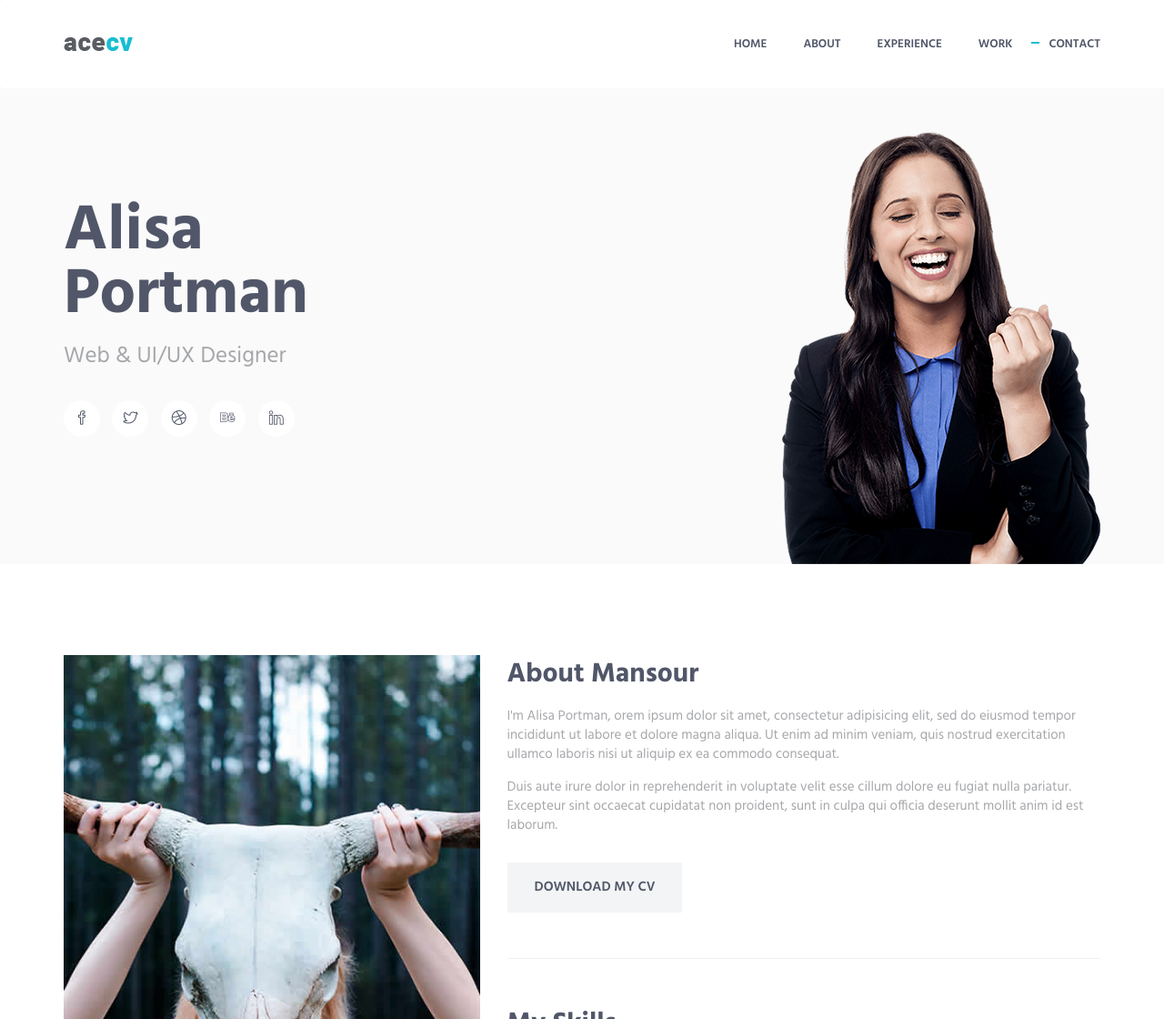
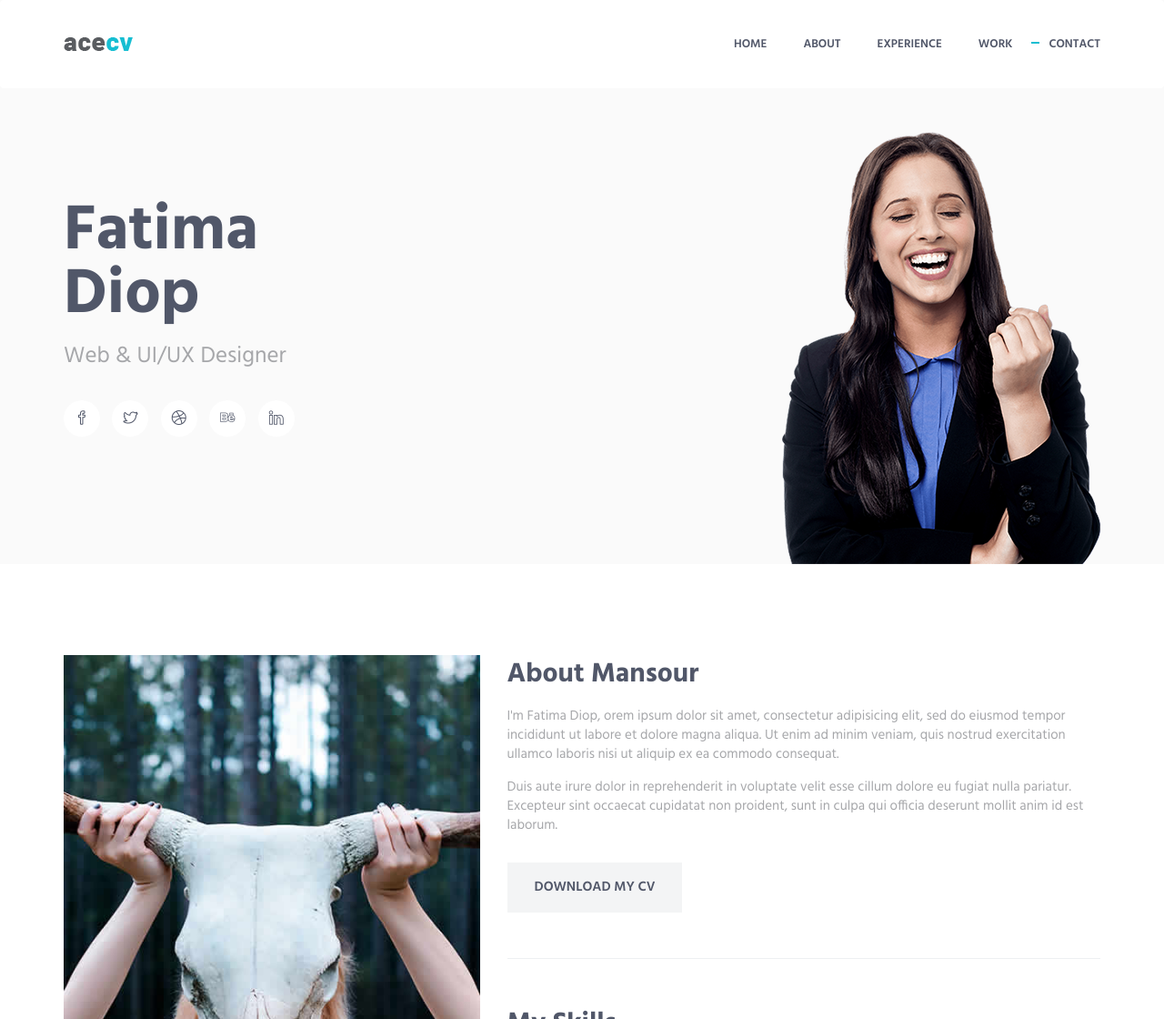
Before and after one commit to Cloudgeek313/Portfolio, a plain HTML site: page index.html in a window 1280 px wide. Shown: the top 1120 px of the page at 91% size. Drawn offline with Linux system fonts and the light colour scheme.

Commit message:
Update index.html

```diff
--- a/index.html
+++ b/index.html
@@ -86,7 +86,7 @@
                 <div class="row">
                     <div class="col-sm-6 sm-margin-b-60">
                         <div class="margin-b-30">
-                            <h1 class="promo-block-title">Alisa <br/> Portman</h1>
+                            <h1 class="promo-block-title">Fatima <br/> Diop</h1>
                             <p class="promo-block-text">Web &amp; UI/UX Designer</p>
                         </div>
                         <ul class="list-inline">
@@ -121,7 +121,7 @@
                             <div class="margin-b-50">
                                 <div class="margin-b-30">
                                     <h2>About Mansour</h2>
-                                    <p>I'm Alisa Portman, orem ipsum dolor sit amet, consectetur adipisicing elit, sed do eiusmod tempor incididunt ut labore et dolore magna aliqua. Ut enim ad minim veniam, quis nostrud exercitation ullamco laboris nisi ut aliquip ex ea commodo consequat.</p>
+                                    <p>I'm Fatima Diop, orem ipsum dolor sit amet, consectetur adipisicing elit, sed do eiusmod tempor incididunt ut labore et dolore magna aliqua. Ut enim ad minim veniam, quis nostrud exercitation ullamco laboris nisi ut aliquip ex ea commodo consequat.</p>
                                     <p>Duis aute irure dolor in reprehenderit in voluptate velit esse cillum dolore eu fugiat nulla pariatur. Excepteur sint occaecat cupidatat non proident, sunt in culpa qui officia deserunt mollit anim id est laborum.</p>
                                 </div>
                                 <a href="#" class="btn-theme btn-theme-md btn-default-bg text-uppercase">Download my CV</a>
```
